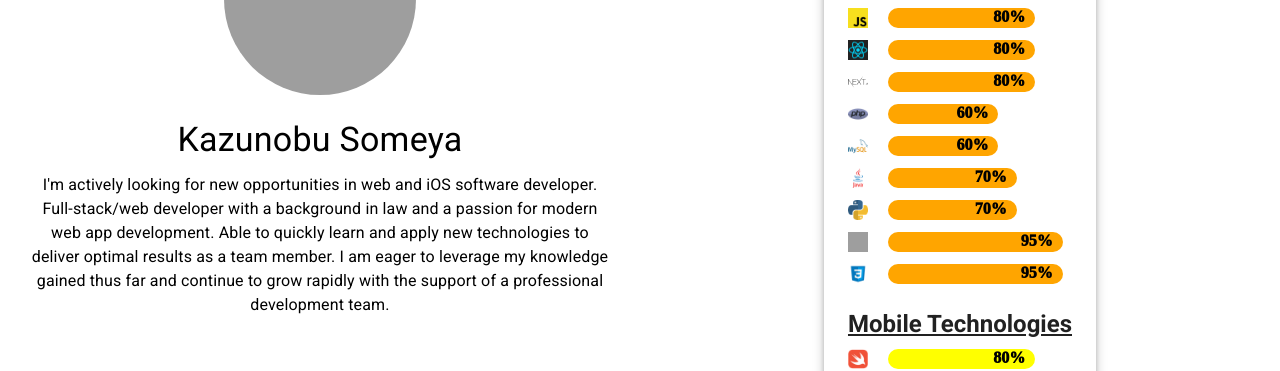
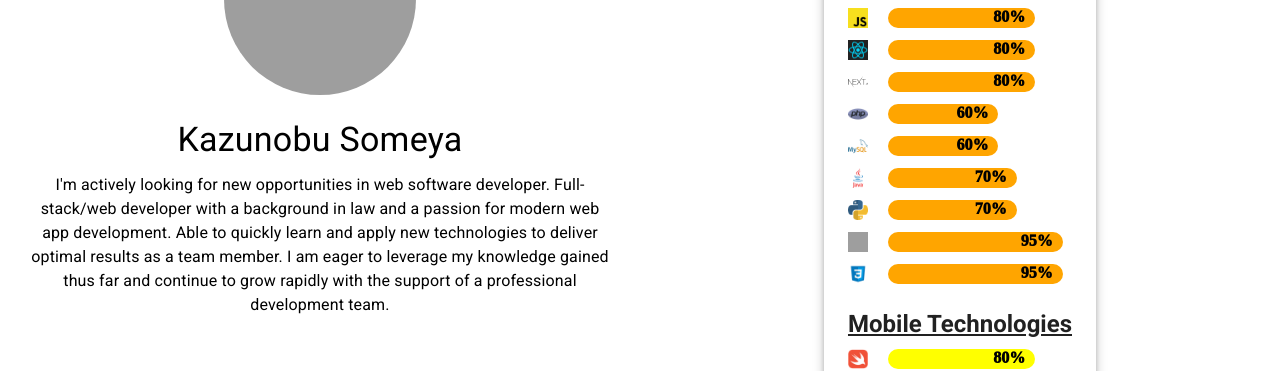
Before and after one commit to wangkalbi-gernessen/next-portfolio-website, a Next.js app: page / in a window 1280 px wide. Shown: the part 1201-1572 px from the top of the page. Built offline with nearby package versions, Linux system fonts and the light colour scheme; grey boxes are pictures that could not be loaded.

Commit message:
Change the description on Profile

```diff
--- a/components/Profile.js
+++ b/components/Profile.js
@@ -35,7 +35,7 @@ const Profile = () => {
           </Grid>
           <Grid item>
             <Typography variant="h4" align="center" gutterBottom="true">Kazunobu Someya</Typography>
-            <Typography align="center">I'm actively looking for new opportunities in web and iOS software developer. Full-stack/web developer with a background in law and a passion for modern web app development. Able to quickly learn and apply new technologies to deliver optimal results as a team member. I am eager to leverage my knowledge gained thus far and continue to grow rapidly with the support of a professional development team.</Typography>
+            <Typography align="center">I'm actively looking for new opportunities in web software developer. Full-stack/web developer with a background in law and a passion for modern web app development. Able to quickly learn and apply new technologies to deliver optimal results as a team member. I am eager to leverage my knowledge gained thus far and continue to grow rapidly with the support of a professional development team.</Typography>
           </Grid>
         </Grid>
       </Grid>
```
